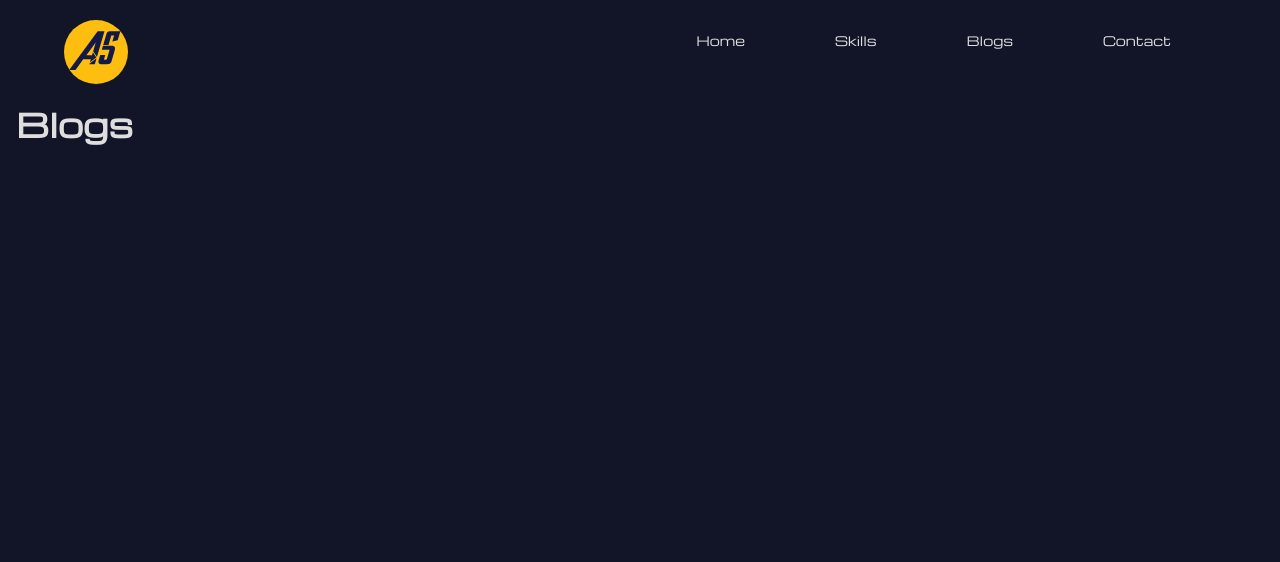
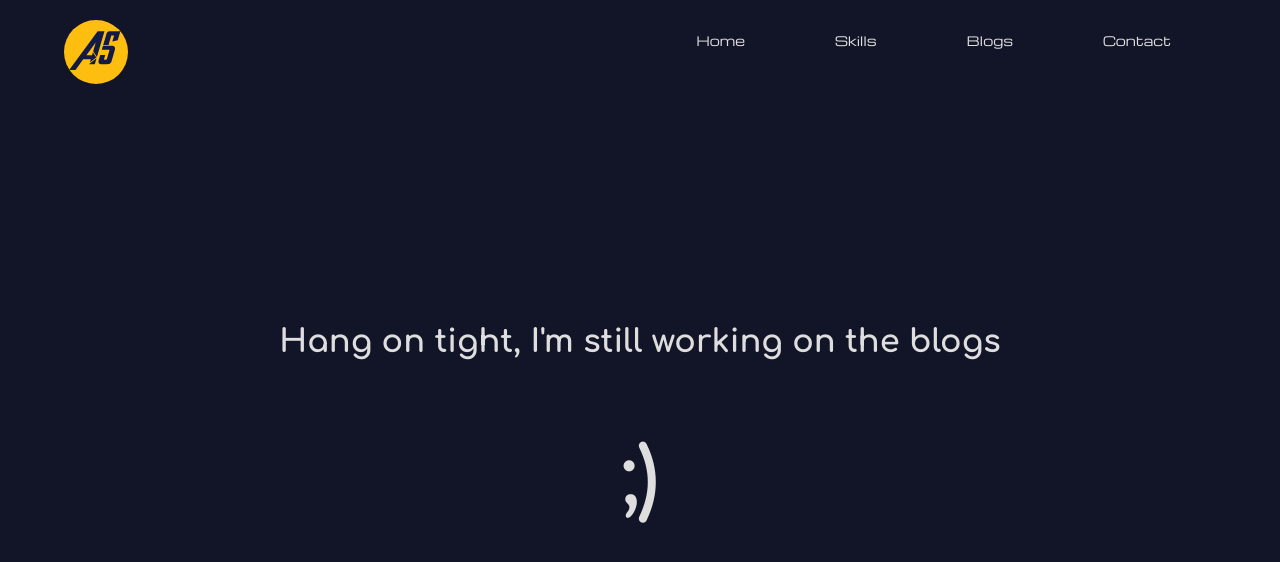
Before and after one commit to Mys7erio/ali.viation, a React (Vite) app: page /blogs in a window 1280 px wide. Shown: the top 562 px of the page. Built offline with nearby package versions, Linux system fonts and the light colour scheme.

Commit message:
Added blogs section & badges now have a background color

```diff
--- a/src/assets/styles/badge.css
+++ b/src/assets/styles/badge.css
@@ -6,6 +6,7 @@
     padding: 4px 1rem 4px 1rem;
     /* border color will be set in the component */
     /* border-color: color; */
+    background-color: var(--midnight-blue);
     border-style: solid;
     border-radius: 4px;
     border-top-width: 1px;
--- a/src/pages/Blogs.jsx
+++ b/src/pages/Blogs.jsx
@@ -1,7 +1,15 @@
 export default function Blogs() {
+    const pageStyle = {
+        display: 'flex',
+        flexDirection: 'column',
+        alignItems: 'center',
+        justifyContent: 'center',
+        fontFamily: 'Comfortaa'
+    }
     return(
-        <div className="page">
-            <h1>Blogs</h1>
+        <div className="page" style={pageStyle}>
+            <h1>Hang on tight, I'm still working on the blogs</h1>
+            <h1 style={{fontSize: '10vh'}}>;)</h1>
         </div>
     )
 }
```
